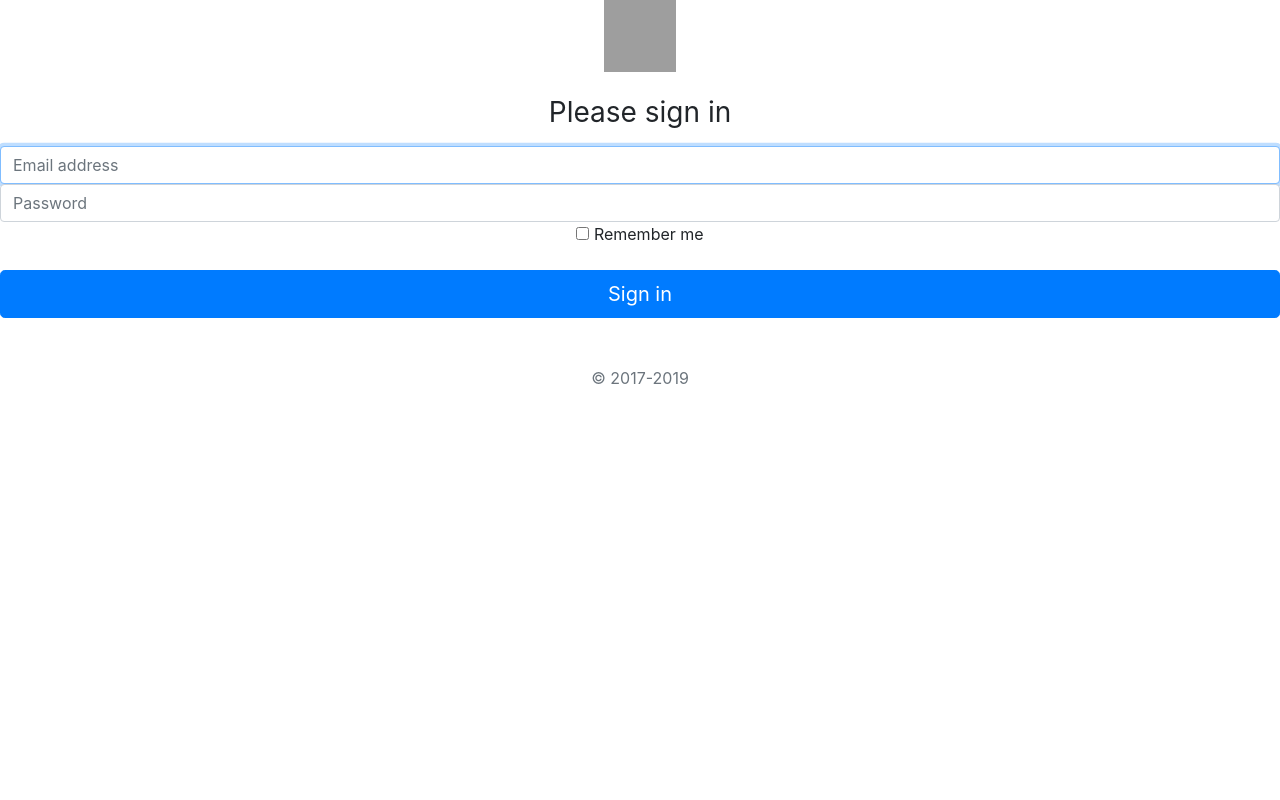
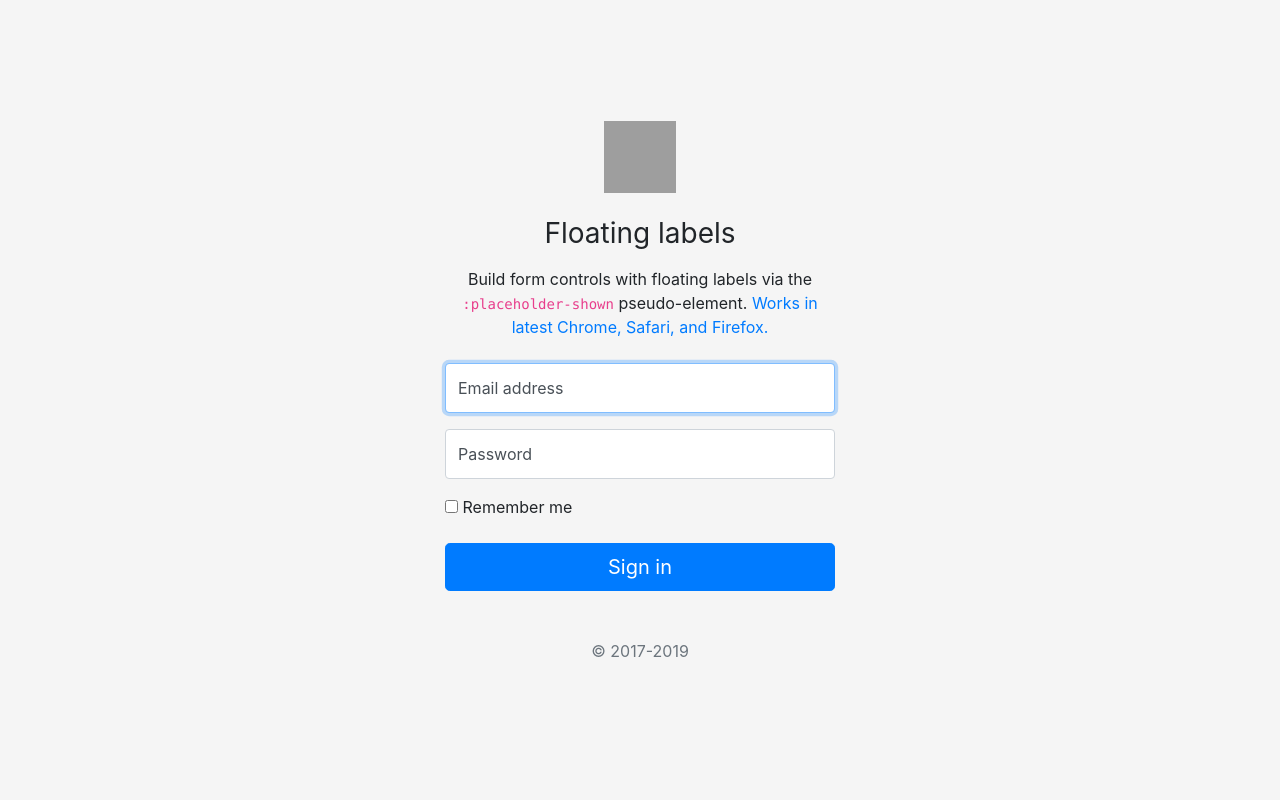
Before and after one commit to KardashianHCS/Fun-Scripting-, a Flask app: page /signin in a window 1280 px wide. Run offline with Flask 2, Linux system fonts and the light colour scheme; some libraries are stand-ins or nearby versions; grey boxes are pictures that could not be loaded.

Commit message:
sign in update

```diff
--- /dev/null
+++ b/templates/floating-labels.css
@@ -0,0 +1,102 @@
+html,
+body {
+  height: 100%;
+}
+
+body {
+  display: -ms-flexbox;
+  display: flex;
+  -ms-flex-align: center;
+  align-items: center;
+  padding-top: 40px;
+  padding-bottom: 40px;
+  background-color: #f5f5f5;
+}
+
+.form-signin {
+  width: 100%;
+  max-width: 420px;
+  padding: 15px;
+  margin: auto;
+}
+
+.form-label-group {
+  position: relative;
+  margin-bottom: 1rem;
+}
+
+.form-label-group > input,
+.form-label-group > label {
+  height: 3.125rem;
+  padding: .75rem;
+}
+
+.form-label-group > label {
+  position: absolute;
+  top: 0;
+  left: 0;
+  display: block;
+  width: 100%;
+  margin-bottom: 0; /* Override default `<label>` margin */
+  line-height: 1.5;
+  color: #495057;
+  pointer-events: none;
+  cursor: text; /* Match the input under the label */
+  border: 1px solid transparent;
+  border-radius: .25rem;
+  transition: all .1s ease-in-out;
+}
+
+.form-label-group input::-webkit-input-placeholder {
+  color: transparent;
+}
+
+.form-label-group input:-ms-input-placeholder {
+  color: transparent;
+}
+
+.form-label-group input::-ms-input-placeholder {
+  color: transparent;
+}
+
+.form-label-group input::-moz-placeholder {
+  color: transparent;
+}
+
+.form-label-group input::placeholder {
+  color: transparent;
+}
+
+.form-label-group input:not(:placeholder-shown) {
+  padding-top: 1.25rem;
+  padding-bottom: .25rem;
+}
+
+.form-label-group input:not(:placeholder-shown) ~ label {
+  padding-top: .25rem;
+  padding-bottom: .25rem;
+  font-size: 12px;
+  color: #777;
+}
+
+/* Fallback for Edge
+-------------------------------------------------- */
+@supports (-ms-ime-align: auto) {
+  .form-label-group > label {
+    display: none;
+  }
+  .form-label-group input::-ms-input-placeholder {
+    color: #777;
+  }
+}
+
+/* Fallback for IE
+-------------------------------------------------- */
+@media all and (-ms-high-contrast: none), (-ms-high-contrast: active) {
+  .form-label-group > label {
+    display: none;
+  }
+  .form-label-group input:-ms-input-placeholder {
+    color: #777;
+  }
+}
--- a/templates/layout.html
+++ b/templates/layout.html
@@ -6,10 +6,7 @@
     scale=1.0">
     <title>VagueArea</title>
     <link rel="stylesheet" href="https://stackpath.bootstrapcdn.com/bootstrap/4.3.1/css/bootstrap.min.css" integrity="sha384-ggOyR0iXCbMQv3Xipma34MD+dH/1fQ784/j6cY/iJTQUOhcWr7x9JvoRxT2MZw1T" crossorigin="anonymous">
-<<<<<<< HEAD
-=======
     <link rel="stylesheet" type="text/css" href="TheVagueArea.css">
->>>>>>> fb72a0673676d3062f5b60af871d5f911aa2ebad
   </head>
 
   <body>
--- a/templates/signin.html
+++ b/templates/signin.html
@@ -7,13 +7,12 @@
     <meta name="description" content="">
     <meta name="author" content="Mark Otto, Jacob Thornton, and Bootstrap contributors">
     <meta name="generator" content="Jekyll v3.8.5">
-    <title>Signin Template · Bootstrap</title>
+    <title>Floating labels example · Bootstrap</title>
 
-    <link rel="canonical" href="https://getbootstrap.com/docs/4.3/examples/sign-in/">
-    <link rel="stylesheet" href="https://stackpath.bootstrapcdn.com/bootstrap/4.3.1/css/bootstrap.min.css" integrity="sha384-ggOyR0iXCbMQv3Xipma34MD+dH/1fQ784/j6cY/iJTQUOhcWr7x9JvoRxT2MZw1T" crossorigin="anonymous">
+    <link rel="canonical" href="https://getbootstrap.com/docs/4.3/examples/floating-labels/">
 
     <!-- Bootstrap core CSS -->
-<link href="/docs/4.3/dist/css/bootstrap.min.css" rel="stylesheet" integrity="sha384-ggOyR0iXCbMQv3Xipma34MD+dH/1fQ784/j6cY/iJTQUOhcWr7x9JvoRxT2MZw1T" crossorigin="anonymous">
+    <link rel="stylesheet" href="https://stackpath.bootstrapcdn.com/bootstrap/4.3.1/css/bootstrap.min.css" integrity="sha384-ggOyR0iXCbMQv3Xipma34MD+dH/1fQ784/j6cY/iJTQUOhcWr7x9JvoRxT2MZw1T" crossorigin="anonymous">
 
 
     <style>
@@ -33,23 +32,33 @@
       }
     </style>
     <!-- Custom styles for this template -->
-    <link href="signin.css" rel="stylesheet">
+    <link href="floating-labels.css" rel="stylesheet">
   </head>
-  <body class="text-center">
+  <body>
     <form class="form-signin">
-  <img class="mb-4" src="/docs/4.3/assets/brand/bootstrap-solid.svg" alt="" width="72" height="72">
-  <h1 class="h3 mb-3 font-weight-normal">Please sign in</h1>
-  <label for="inputEmail" class="sr-only">Email address</label>
-  <input type="email" id="inputEmail" class="form-control" placeholder="Email address" required autofocus>
-  <label for="inputPassword" class="sr-only">Password</label>
-  <input type="password" id="inputPassword" class="form-control" placeholder="Password" required>
+  <div class="text-center mb-4">
+    <img class="mb-4" src="/docs/4.3/assets/brand/bootstrap-solid.svg" alt="" width="72" height="72">
+    <h1 class="h3 mb-3 font-weight-normal">Floating labels</h1>
+    <p>Build form controls with floating labels via the <code>:placeholder-shown</code> pseudo-element. <a href="https://caniuse.com/#feat=css-placeholder-shown">Works in latest Chrome, Safari, and Firefox.</a></p>
+  </div>
+
+  <div class="form-label-group">
+    <input type="email" id="inputEmail" class="form-control" placeholder="Email address" required autofocus>
+    <label for="inputEmail">Email address</label>
+  </div>
+
+  <div class="form-label-group">
+    <input type="password" id="inputPassword" class="form-control" placeholder="Password" required>
+    <label for="inputPassword">Password</label>
+  </div>
+
   <div class="checkbox mb-3">
     <label>
       <input type="checkbox" value="remember-me"> Remember me
     </label>
   </div>
   <button class="btn btn-lg btn-primary btn-block" type="submit">Sign in</button>
-  <p class="mt-5 mb-3 text-muted">&copy; 2017-2019</p>
+  <p class="mt-5 mb-3 text-muted text-center">&copy; 2017-2019</p>
 </form>
 </body>
 </html>
```
